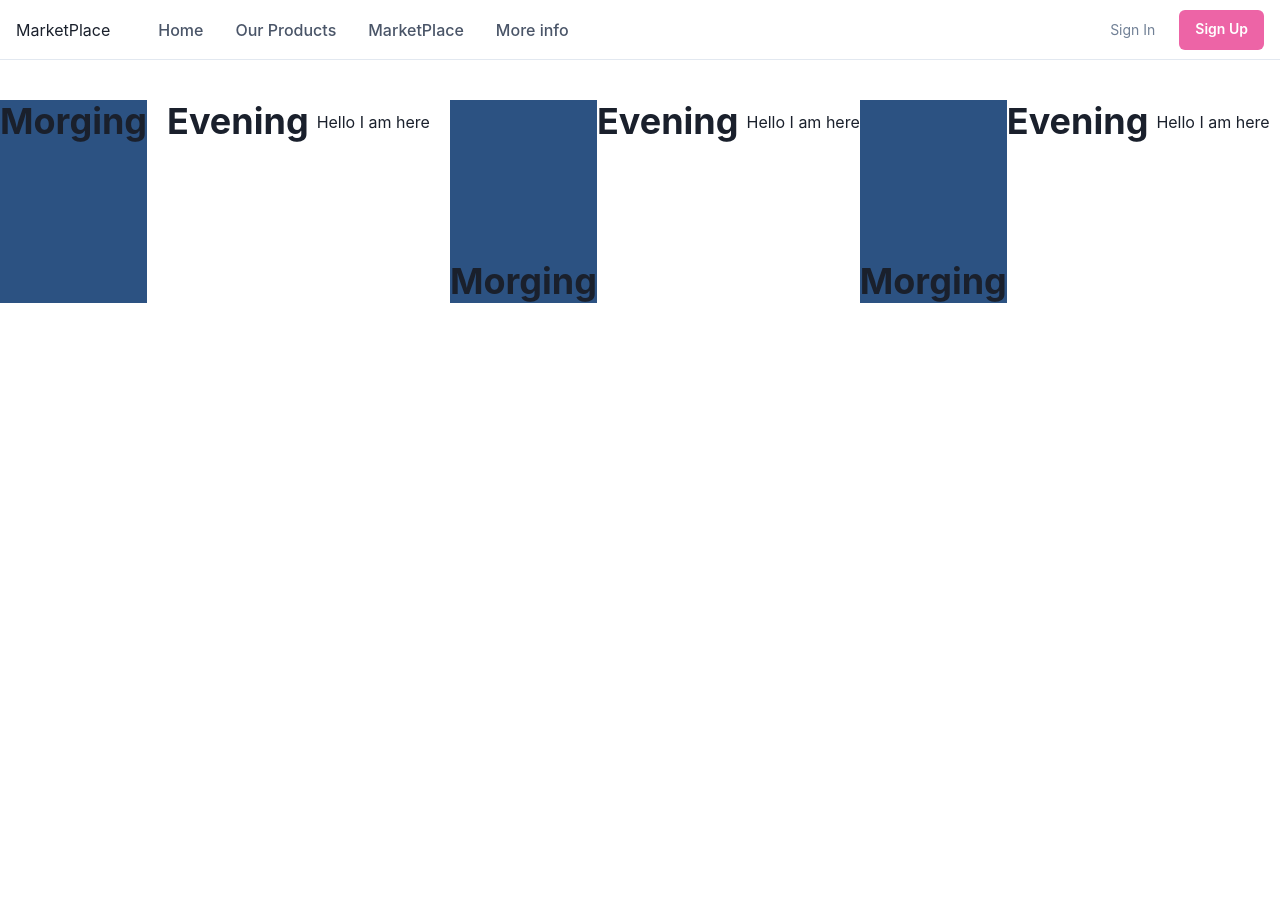
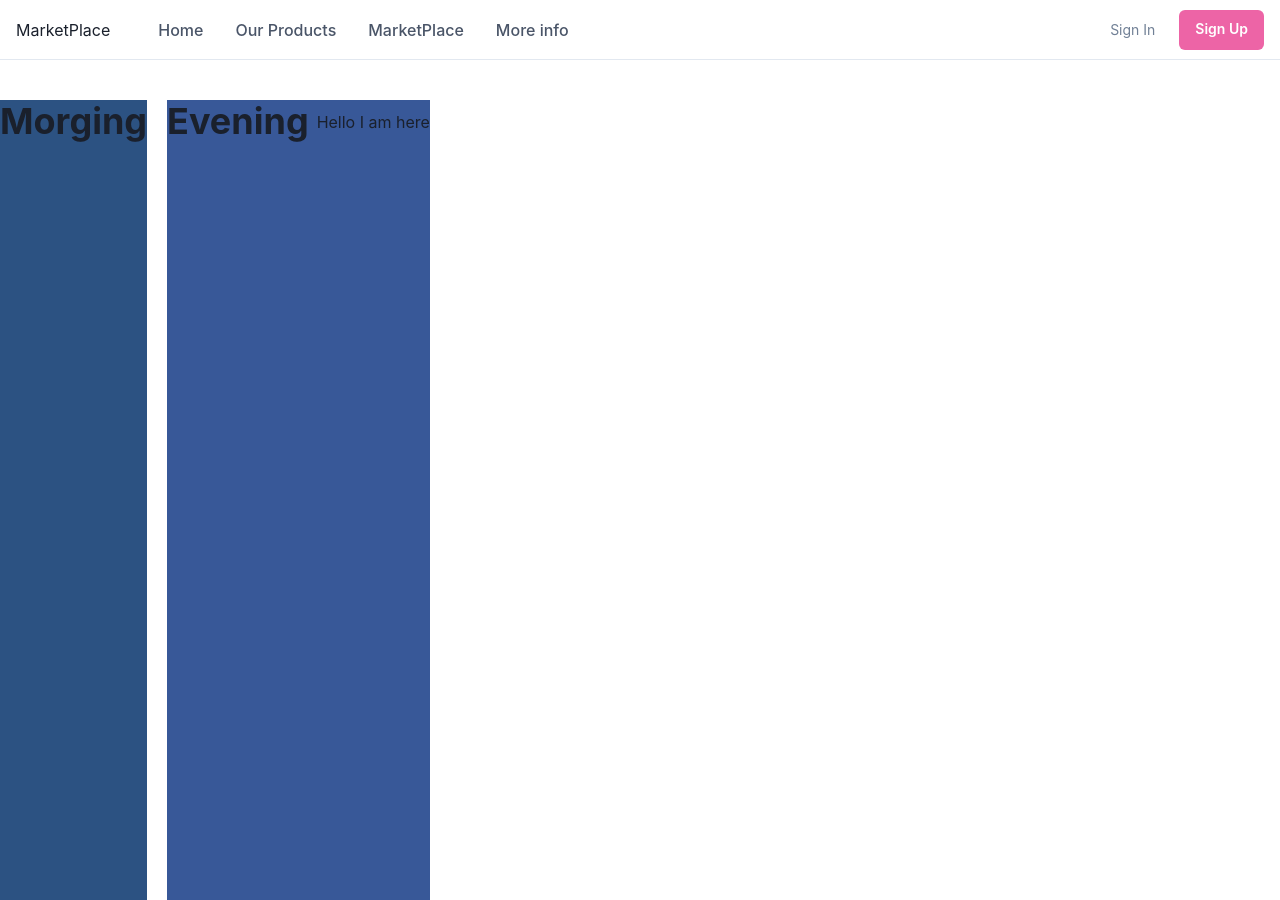
Before and after one commit to Coffee58511867/farmer-nav, a React (Create React App) app: page / in a window 1280 px wide. Before the commit the page ends 800 px from the top, so only its background shows below. Built offline with nearby package versions, Linux system fonts and the light colour scheme.

Commit message:
Added Routes

```diff
--- a/package.json
+++ b/package.json
@@ -18,6 +18,7 @@
     "react": "^18.2.0",
     "react-dom": "^18.2.0",
     "react-icons": "^3.11.0",
+    "react-router-dom": "^6.4.0",
     "react-scripts": "5.0.1",
     "typescript": "^4.8.3",
     "web-vitals": "^2.1.4"
--- a/src/App.tsx
+++ b/src/App.tsx
@@ -3,12 +3,11 @@ import {
   ChakraProvider,
   theme
 } from '@chakra-ui/react'
-import Header from './components/Header';
-import Home from "./components/Home";
+
+import MainRoutes from "./routes";
 
 export const App = () => (
   <ChakraProvider theme={theme}>
-       <Header/>
-       <Home/>
+      <MainRoutes/>
   </ChakraProvider>
 )
--- a/src/components/Header.tsx
+++ b/src/components/Header.tsx
@@ -275,7 +275,7 @@ import {
         {
           label: 'MarketPlace',
           subLabel: 'An exclusive list for contract work',
-          href: '#',
+          href: '/market',
         },
       ],
     },
--- a/src/components/Home.tsx
+++ b/src/components/Home.tsx
@@ -1,39 +1,24 @@
 import React from 'react'
 import { Box , Flex , Text, Heading, HStack } from '@chakra-ui/react'
+import Header from './Header'
 const Home = () => {
   return (
+   <div>
+    <Header/>
     <Flex  pt={10} direction={["column" , "column" , "row"]}>
-        <Box bg="blue.700" mr={5}>
+        <Box bg="blue.700" mr={5} height="100vh">
               <Heading>Morging</Heading>
         </Box>
-        <Box mr={5}>
+        <Box mr={5} height="100vh" bg="facebook.500" maxW="full">
             <HStack>
             <Heading>Evening</Heading>
               <Text>Hello I am here</Text>
             </HStack>
 
         </Box>
-        <Box bg="blue.700" pt={40}>
-              <Heading>Morging</Heading>
-        </Box>
-        <Box>
-            <HStack>
-            <Heading>Evening</Heading>
-              <Text>Hello I am here</Text>
-            </HStack>
 
-        </Box>
-        <Box bg="blue.700" pt={40}>
-              <Heading>Morging</Heading>
-        </Box>
-        <Box>
-            <HStack>
-            <Heading>Evening</Heading>
-              <Text>Hello I am here</Text>
-            </HStack>
-
-        </Box>
     </Flex>
+    </div>
   )
 }
 
--- /dev/null
+++ b/src/components/Market.tsx
@@ -0,0 +1,13 @@
+import { Heading } from '@chakra-ui/react'
+import React from 'react'
+import Header from './Header'
+const Market = () => {
+  return (
+    <div>
+        <Header/>
+         <Heading>Market Here</Heading>
+    </div>
+  )
+}
+
+export default Market
--- a/src/index.tsx
+++ b/src/index.tsx
@@ -1,33 +1,33 @@
-import { ColorModeScript } from "@chakra-ui/react"
-import * as React from "react"
-import * as ReactDOM from "react-dom/client"
-import { App } from "./App"
-import reportWebVitals from "./reportWebVitals"
-import * as serviceWorker from "./serviceWorker"
-import { ChakraProvider } from "@chakra-ui/react"
+import { ColorModeScript } from "@chakra-ui/react";
+import * as React from "react";
+import * as ReactDOM from "react-dom/client";
+import { App } from "./App";
+import reportWebVitals from "./reportWebVitals";
+import * as serviceWorker from "./serviceWorker";
+import { ChakraProvider } from "@chakra-ui/react";
+import { BrowserRouter } from "react-router-dom";
 
-
-const container = document.getElementById("root")
-if (!container) throw new Error('Failed to find the root element');
-const root = ReactDOM.createRoot(container)
+const container = document.getElementById("root");
+if (!container) throw new Error("Failed to find the root element");
+const root = ReactDOM.createRoot(container);
 
 root.render(
   <React.StrictMode>
     <ColorModeScript />
-    <ChakraProvider>
-    <App />
-    </ChakraProvider>
-
-
-  </React.StrictMode>,
-)
+    <BrowserRouter>
+      <ChakraProvider>
+        <App />
+      </ChakraProvider>
+    </BrowserRouter>
+  </React.StrictMode>
+);
 
 // If you want your app to work offline and load faster, you can change
 // unregister() to register() below. Note this comes with some pitfalls.
 // Learn more about service workers: https://cra.link/PWA
-serviceWorker.unregister()
+serviceWorker.unregister();
 
 // If you want to start measuring performance in your app, pass a function
 // to log results (for example: reportWebVitals(console.log))
 // or send to an analytics endpoint. Learn more: https://bit.ly/CRA-vitals
-reportWebVitals()
+reportWebVitals();
--- /dev/null
+++ b/src/routes.tsx
@@ -0,0 +1,18 @@
+import React from "react";
+
+import { Routes, Route } from "react-router-dom";
+import Home from "./components/Home";
+import Market from "./components/Market";
+
+const MainRoutes = () => {
+  return (
+    <div>
+      <Routes>
+        <Route path="/" element={<Home />} />
+        <Route path="/market" element={<Market/>} />
+      </Routes>
+    </div>
+  );
+};
+
+export default MainRoutes;
```
Also changed, not shown: 1 other file (tests, documents, lock files or other folders).
